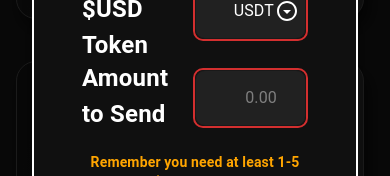
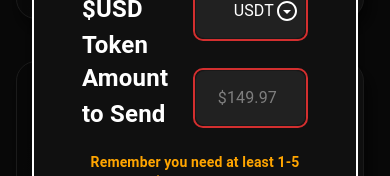
Before and after one commit to lucaxdapps/lucax-dapp, a Next.js app: page /dapp/nfts/affiliate in a window 390 px wide. Both pictures are taken after a click on the button "PAY". Shown: the part 1380-1556 px from the top of the page. Built offline with nearby package versions, Linux system fonts and the light colour scheme.

Commit message:
NFT Affiliate Page - NFTMembership Renewal Dialog populates automatically the amount - Web+Mobile Version

```diff
--- a/components/different/nft-affiliate/NFTMembershipRenewalDialog.js
+++ b/components/different/nft-affiliate/NFTMembershipRenewalDialog.js
@@ -155,7 +155,7 @@
           >
             <MenuItem value="USDT">USDT</MenuItem>
             <MenuItem value="USDC">USDC</MenuItem>
-            <MenuItem value="USDC">WFDUSD</MenuItem>
+            <MenuItem value="WFDUSD">WFDUSD</MenuItem>
           </TextField>
         </Box>
         <Box
@@ -180,7 +180,8 @@
             fullWidth
             type="number"
             variant="outlined"
-            placeholder="0.00"
+            value={price} // Set the value dynamically from the price variable
+            placeholder={price}
             sx={{
               flex: 1,
               border: "2px solid #d32f2f",
@@ -196,7 +197,8 @@
               },
             }}
             inputProps={{
-              style: { textAlign: "right" }, // Ensures placeholder text is also right-aligned
+              readOnly: true, // Make the field read-only
+              style: { textAlign: "right" }, // Ensures placeholder text and value are right-aligned
             }}
           />
         </Box>
```
